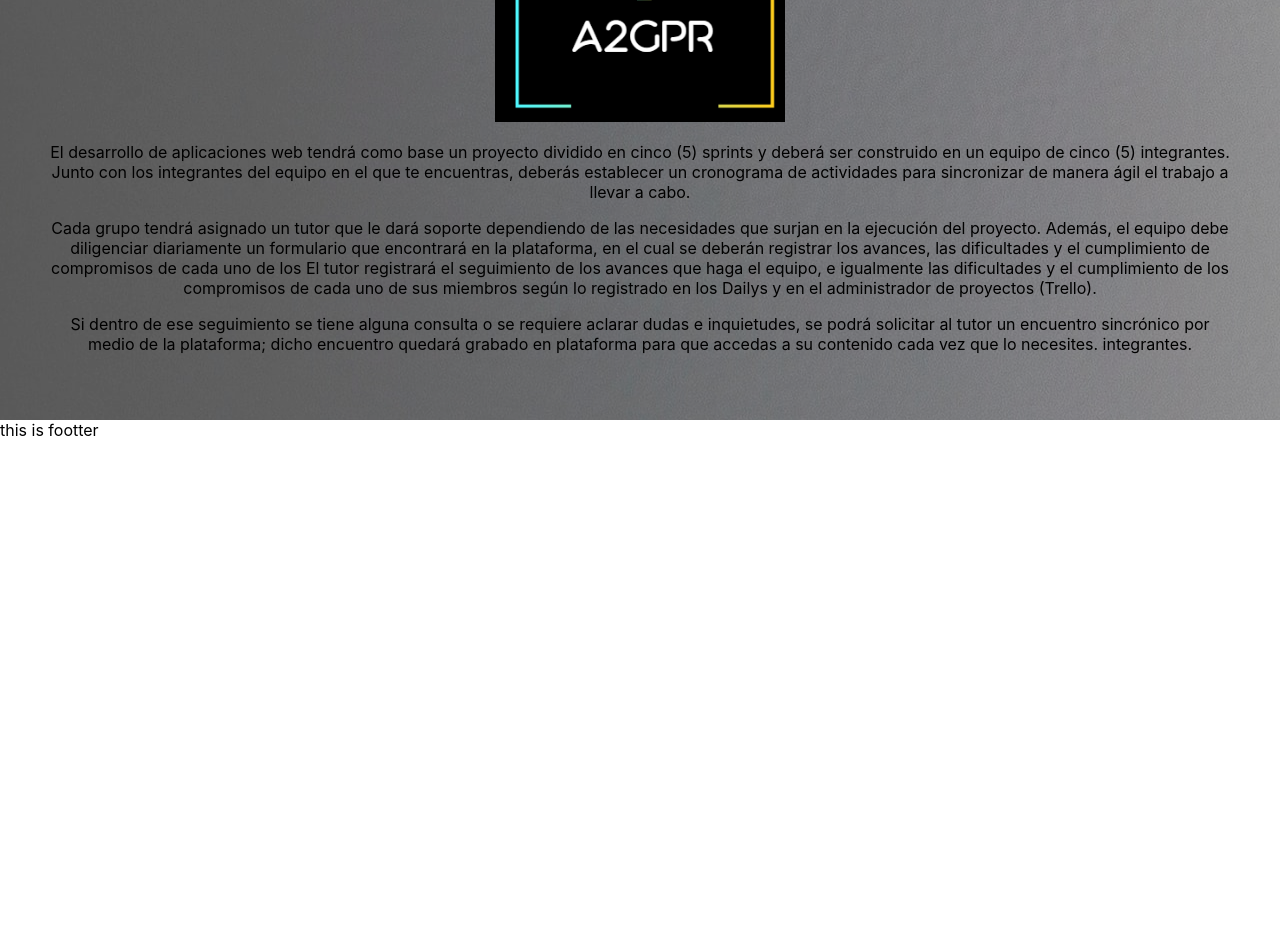
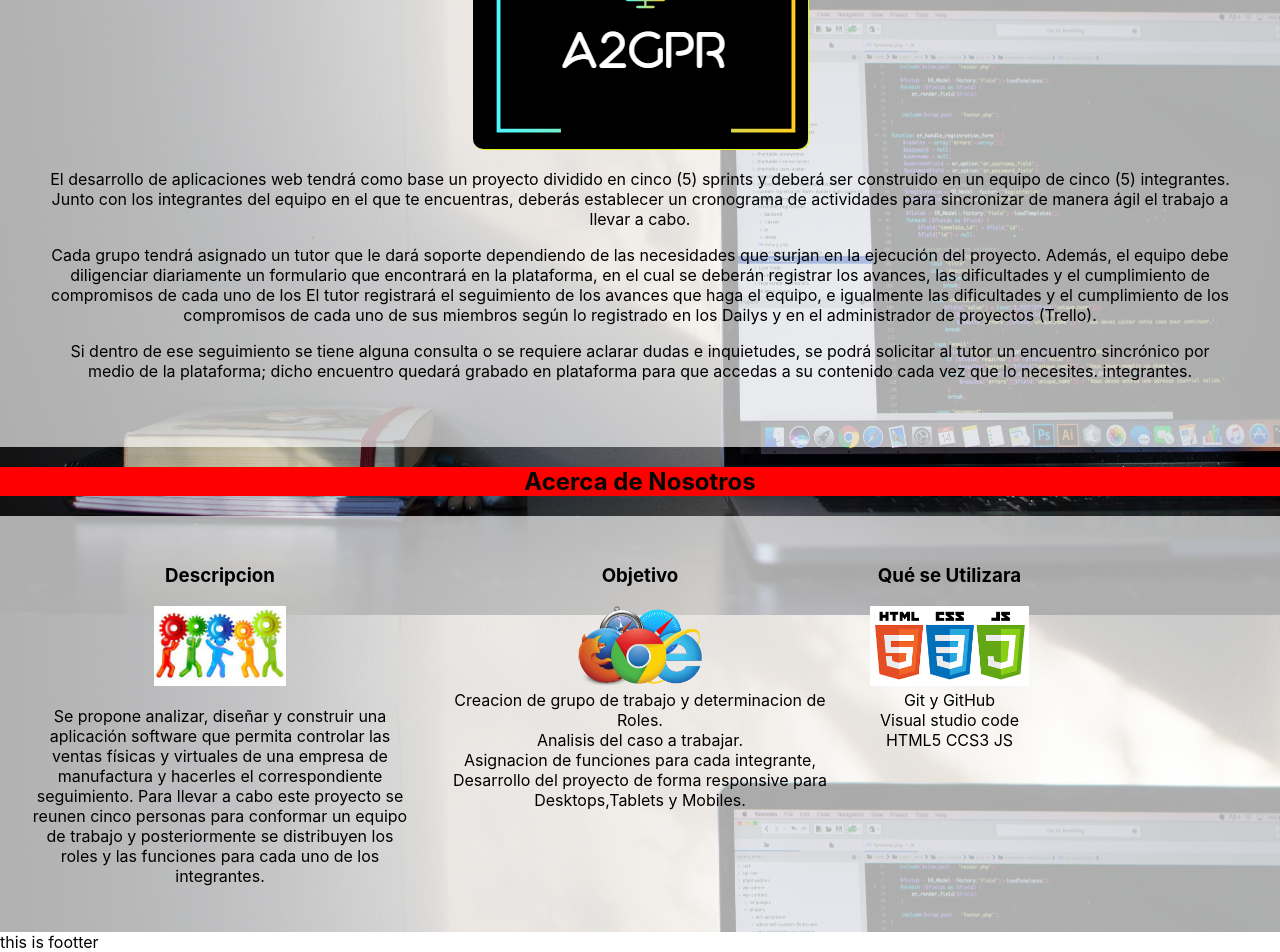
Before and after one commit to SebG15/proyecto, a React (Create React App) app: page / in a window 1280 px wide. Shown: the part 266-1218 px from the top of the page. Before the commit the page ends 800 px from the top, so only its background shows below. Built offline with nearby package versions, Linux system fonts and the light colour scheme.

Commit message:
Index compleeto, cambiar --acerca de nosotros--

```diff
--- a/src/Styles/EstilosIndex.css
+++ b/src/Styles/EstilosIndex.css
@@ -1,6 +1,6 @@
 .fondoprincipal {
     /*color de fondo blanco con opacidad 0.7*/
-    background-color: rgba(255, 255, 255, 0.281);
+    background-color: rgba(255, 255, 255, 0.664);
     /*ancho automatico*/
     width: auto;
     /*altura minima 200 pixeles*/
@@ -13,9 +13,45 @@
 
   .fondo{
     background-image: url(Media/Fondo.jpg);
-    /*centrar, fijar y tamaño 100% en imagen de fondo*/
-
-
+    background-position: center;
+  background-attachment: fixed;
+  background-size: 100% 100%;
+  margin: 0px;
 
 
   }
+
+  .logo {
+    border-radius: 10px;
+    box-shadow: 1px 1px rgb(231, 247, 7);
+  }
+  .horizontal {
+    display: flex;
+    justify-content: space-between;
+    padding: 10px;
+  }
+  .horizontal > li {
+    display: flex;
+    align-items: center;
+  }
+  .titulo{
+      text-align: center;
+      color:#070704;
+      border: 50px;
+      background-color: red;
+
+
+  }
+  .contenedor {
+    width: 50%;
+    height: 100%;
+    display: flex;
+
+  }
+  .listas {
+    margin: 20px;
+  }
+
+  .imagen{
+      height: 80px;
+  }
--- a/src/Styles/estilos.css
+++ b/src/Styles/estilos.css
@@ -44,9 +44,7 @@ ul {
 }
 
 
-.logo {
-  border-radius: 5px;
-}
+
 
 .caja {
   /*flotante*/
@@ -58,15 +56,7 @@ ul {
   /*relleno 15 pixeles*/
   padding: 15px;
 }
-.horizontal {
-  display: flex;
-  justify-content: space-between;
-  padding: 10px;
-}
-.horizontal > li {
-  display: flex;
-  align-items: center;
-}
+
 .separador {
   border-top-left-radius: 20px;
   border-bottom-right-radius: 10px;
@@ -76,14 +66,8 @@ ul {
   justify-content: space-between;
   padding: 20px;
 }
-.contenedor {
-  width: 50%;
-  height: 100%;
-  display: flex;
-}
-.listas {
-  margin: 20px;
-}
+
+
 .boton_secundario {
   background-color: rgb(253, 253, 253);
   text-decoration: none;
--- a/src/pages/Index.jsx
+++ b/src/pages/Index.jsx
@@ -1,4 +1,7 @@
 import Logo from 'Media/LogoEmpresa.PNG';
+import Navegadores from 'Media/Navegadores.png'
+import Equipo from 'Media/equipo.jpg'
+import lenguajes from 'Media/HTML-CSS-JS.png'
 import 'Styles/EstilosIndex.css'
 
 const Index = () => {
@@ -8,7 +11,7 @@ const Index = () => {
             <main className="fondo">
             <div className="fondoprincipal ">
         <h1 >PROYECTO A2GRP</h1>
-        <img src={Logo} width="290" alt="Prueba Ventas" className="logo" />
+        <img src={Logo}  alt="Logo" className="logo" />
         <p >
           El desarrollo de aplicaciones web tendrá como base un proyecto dividido
           en cinco (5) sprints y deberá ser construido en un equipo de cinco (5)
@@ -33,14 +36,66 @@ const Index = () => {
             plataforma; dicho encuentro quedará grabado en plataforma para que
             accedas a su contenido cada vez que lo necesites.
             integrantes.
-
           </p>
-
         </p>
       </div>
+      <h2 className="titulo">Acerca de Nosotros</h2>
+      <div>
+      <ul class="horizontal fondoprincipal">
+      <li class="contenedor listas">
+            <div>
+              <ul>
+              <h3>Descripcion</h3>
+              <img class="imagen" src={Equipo} alt="" />
+                 <p>
+                  Se propone analizar, diseñar y construir una aplicación software que
+                  permita controlar las ventas físicas y virtuales de una empresa de
+                  manufactura y hacerles el correspondiente seguimiento.
+                  Para llevar a cabo este proyecto se reunen cinco personas para
+                  conformar un equipo de trabajo y posteriormente se distribuyen los
+                  roles y las funciones para cada uno de los integrantes.
+                  </p>
+              </ul>
 
+            </div >
+
+            </li>
+            <li  class="contenedor listas">
+              <div>
+                   <ul>
+                    <h3>Objetivo</h3>
+                    <img class="imagen" src={Navegadores} alt="" />
+
+                    <li>Creacion de grupo de trabajo y determinacion de Roles.</li>
+                    <li>Analisis del caso a trabajar.</li>
+                    <li>Asignacion de funciones para cada integrante,</li>
+                    <li>
+                      Desarrollo del proyecto de forma responsive para Desktops,Tablets y
+                      Mobiles.
+                    </li>
+                   </ul>
+              </div>
+              </li>
+
+              <li class="contenedor listas">
+              <div >
+                <ul>
+                  <h3>Qué se Utilizara</h3>
+                <img class="imagen" src={lenguajes} alt="" />
+                <ul>
+                  <li>Git y GitHub</li>
+                  <li>Visual studio code</li>
+                  <li>HTML5 CCS3 JS</li>
+                </ul>
+                </ul>
+
+              </div>
+            </li>
+
+          </ul>
+      </div>
             </main>
-        </div>
+                    </div>
     )
 }
 
```
Also changed, not shown: src/pages/index.html (deleted, +0 -174 lines), src/Media/HTML-CSS-JS.png (renamed from src/Media/procesos.png), src/Media/Navegadores.png (renamed from src/Media/why.png).
